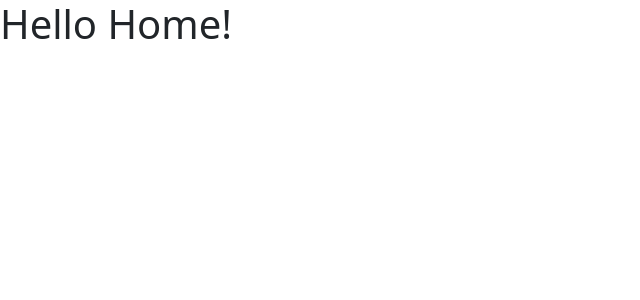
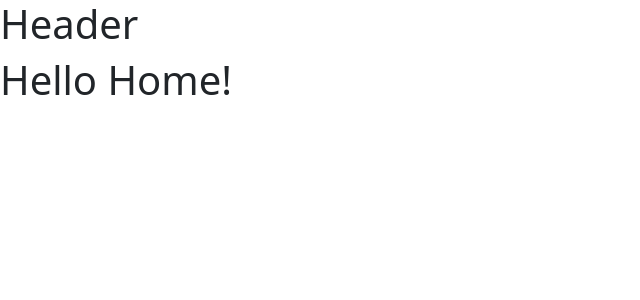
Before and after one commit to laurenzdpinder/react-store, a React (Create React App) app: page / in a window 1280 px wide. Shown: the top 300 px of the page, without its empty margins (0-640 px from the left). Built offline with nearby package versions, Linux system fonts and the light colour scheme.

Commit message:
feat: add Header component

```diff
--- a/src/App.js
+++ b/src/App.js
@@ -1,11 +1,15 @@
 import { Route, Switch } from "react-router-dom";
+import Header from "./components/Header";
 import Home from "./pages/Home";
 
 function App() {
   return (
-    <Switch>
-      <Route path="/" component={ Home } />
-    </Switch>
+    <>
+      <Header />
+      <Switch>
+        <Route path="/" component={ Home } />
+      </Switch>
+    </>
   );
 }
 
--- /dev/null
+++ b/src/components/Header.js
@@ -0,0 +1,9 @@
+import React from 'react';
+
+function Header() {
+  return(
+    <h1>Header</h1>
+  );
+}
+
+export default Header;
```
